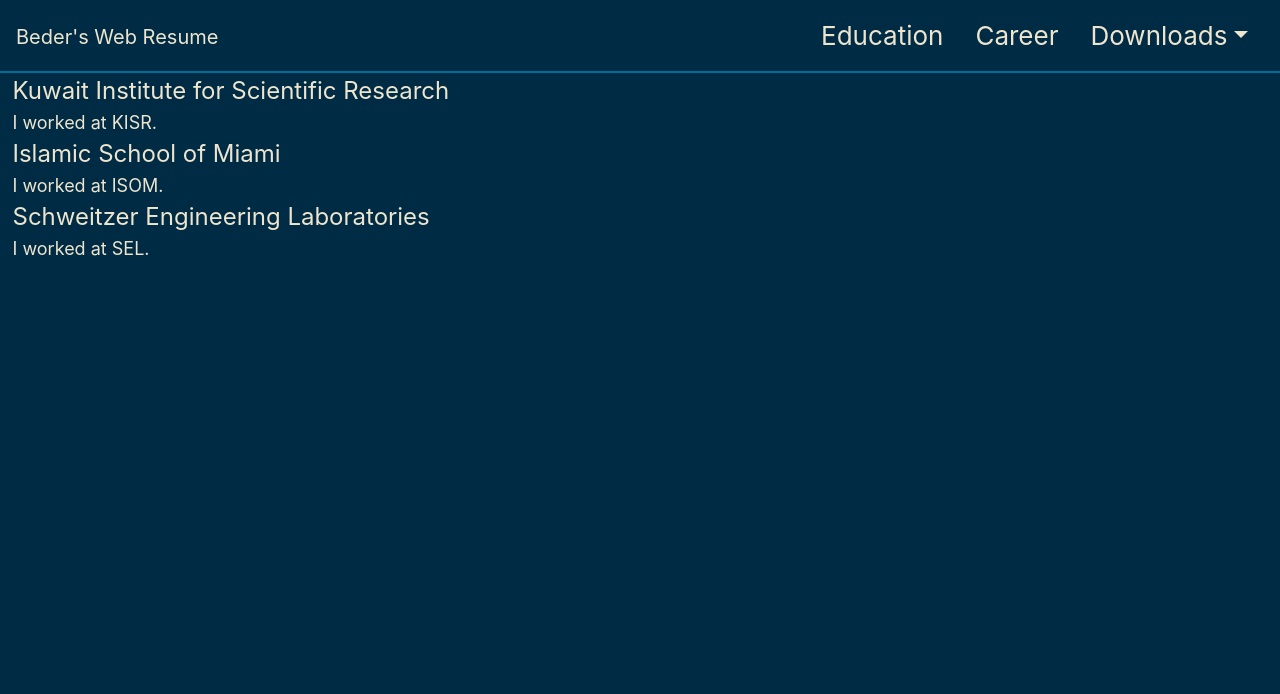
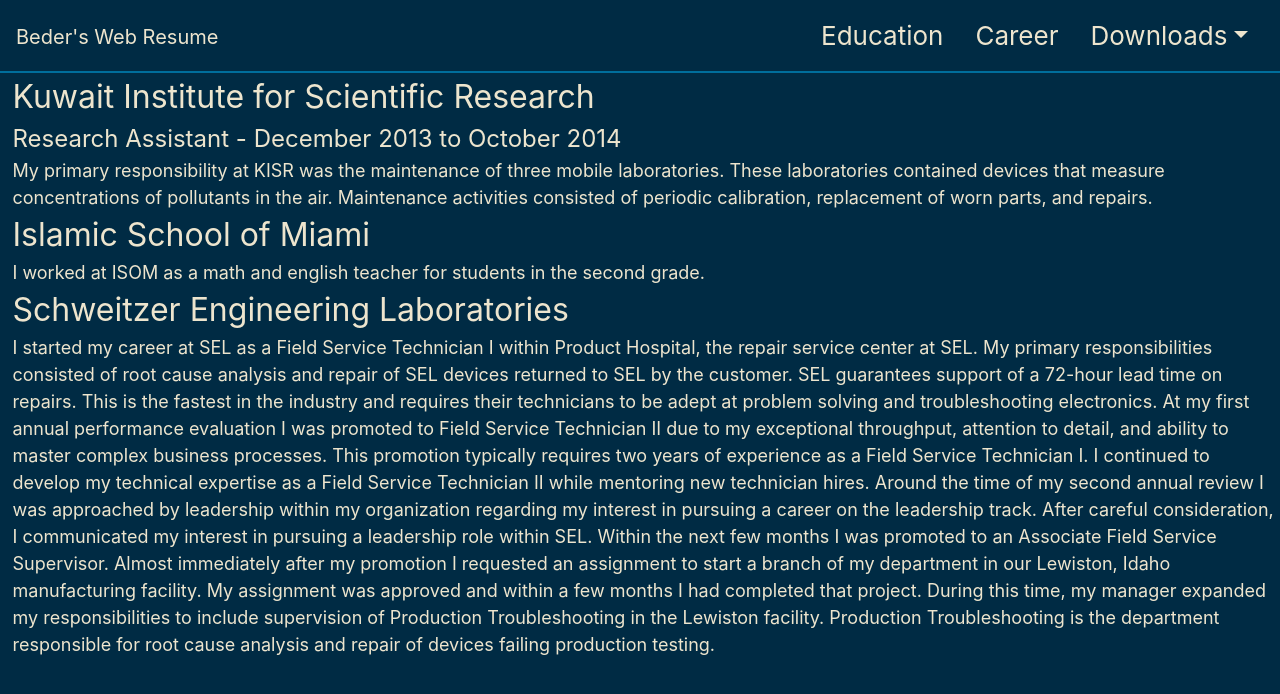
Before and after one commit to BederBourahmah/webresume, a React (Create React App) app: page /#/career in a window 1280 px wide. Shown: the top 694 px of the page. Built offline with nearby package versions, Linux system fonts and the light colour scheme.

Commit message:
Imprvong career page

```diff
--- a/src/Components/Career/Career.css
+++ b/src/Components/Career/Career.css
@@ -1,4 +1,11 @@
 .Career-header {
+  background-color: 	#002B44;
+  color: #EDE5CE;
+  font-size: xx-large;
+  padding-left: 1%;
+}
+
+.Career-subheader {
   background-color: 	#002B44;
   color: #EDE5CE;
   font-size: x-large;
--- a/src/Components/Career/Career.tsx
+++ b/src/Components/Career/Career.tsx
@@ -9,20 +9,38 @@
         <Row className="Career-header">
           Kuwait Institute for Scientific Research
         </Row>
+        <Row className="Career-subheader">
+          Research Assistant - December 2013 to October 2014
+        </Row>
         <Row className="Career-body">
-          I worked at KISR.
+          My primary responsibility at KISR was the maintenance of three mobile laboratories.
+          These laboratories contained devices that measure concentrations of pollutants in the air.
+          Maintenance activities consisted of periodic calibration, replacement of worn parts, and repairs.
         </Row>
         <Row className="Career-header">
           Islamic School of Miami
         </Row>
         <Row className="Career-body">
-          I worked at ISOM.
+          I worked at ISOM as a math and english teacher for students in the second grade.
         </Row>
         <Row className="Career-header">
           Schweitzer Engineering Laboratories
         </Row>
         <Row className="Career-body">
-          I worked at SEL.
+        I started my career at SEL as a Field Service Technician I within Product Hospital, the repair service center at SEL.
+        My primary responsibilities consisted of root cause analysis and repair of SEL devices returned to SEL by the customer.
+        SEL guarantees support of a 72-hour lead time on repairs.
+        This is the fastest in the industry and requires their technicians to be adept at problem solving and troubleshooting electronics.
+        At my first annual performance evaluation I was promoted to Field Service Technician II due to my exceptional throughput, attention to detail, and ability to master complex business processes.
+        This promotion typically requires two years of experience as a Field Service Technician I.
+        I continued to develop my technical expertise as a Field Service Technician II while mentoring new technician hires.
+        Around the time of my second annual review I was approached by leadership within my organization regarding my interest in pursuing a career on the leadership track.
+        After careful consideration, I communicated my interest in pursuing a leadership role within SEL.
+        Within the next few months I was promoted to an Associate Field Service Supervisor.
+        Almost immediately after my promotion I requested an assignment to start a branch of my department in our Lewiston, Idaho manufacturing facility.
+        My assignment was approved and within a few months I had completed that project.
+        During this time, my manager expanded my responsibilities to include supervision of Production Troubleshooting in the Lewiston facility.
+        Production Troubleshooting is the department responsible for root cause analysis and repair of devices failing production testing.
         </Row>
       </Col>
 
```
